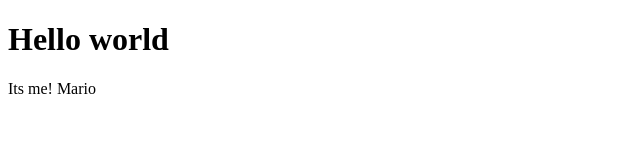
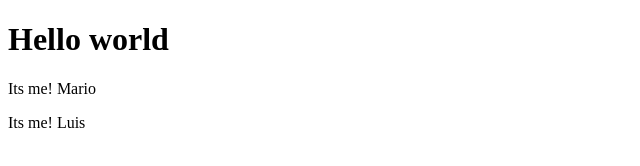
Before and after one commit to Roeilevin/git, a plain HTML site: page index.html in a window 1280 px wide. Shown: the full height of the page, 0-640 px from the left. Drawn offline with Linux system fonts and the light colour scheme.

Commit message:
<p> Its me! Mario</p>

```diff
--- a/index.html
+++ b/index.html
@@ -10,5 +10,6 @@
             Hello world
         </h1>
         <p> Its me! Mario</p>
+        <p> Its me! Luis</p>
     </body>
 </html>
```
